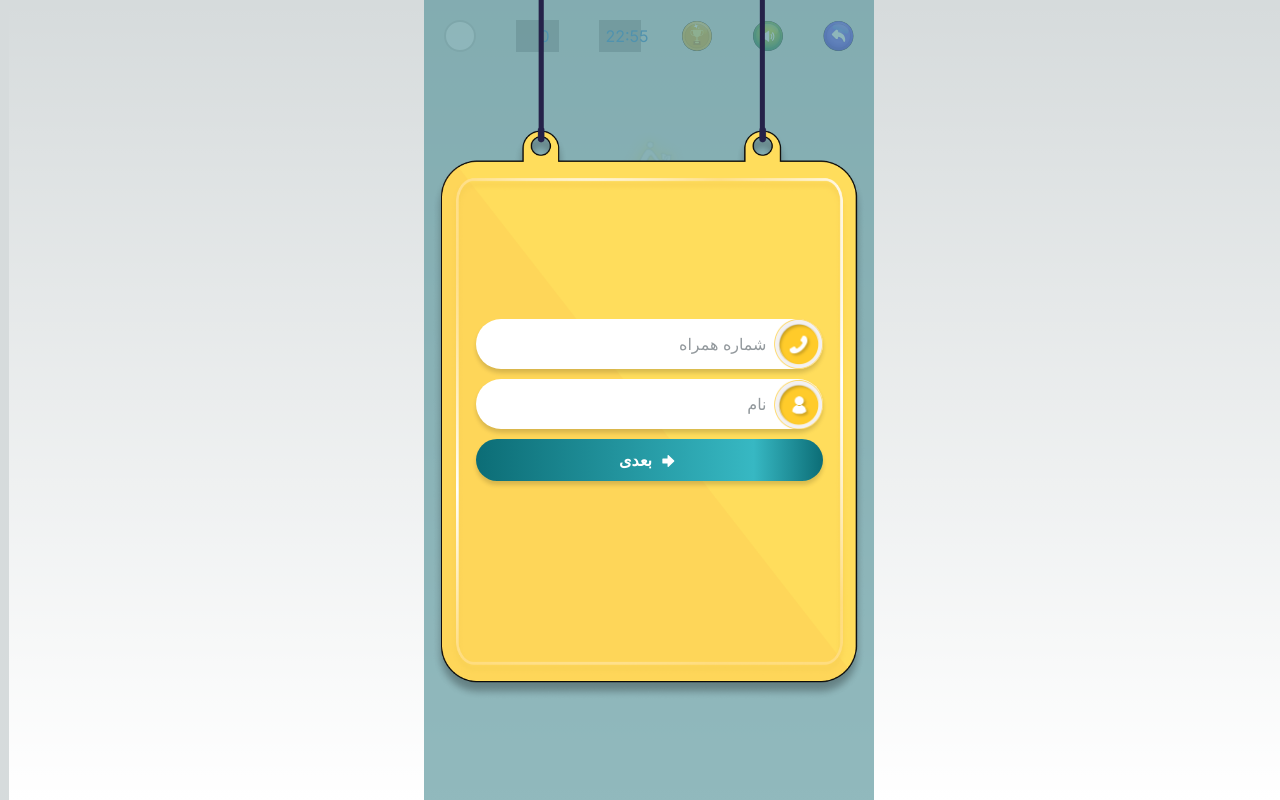
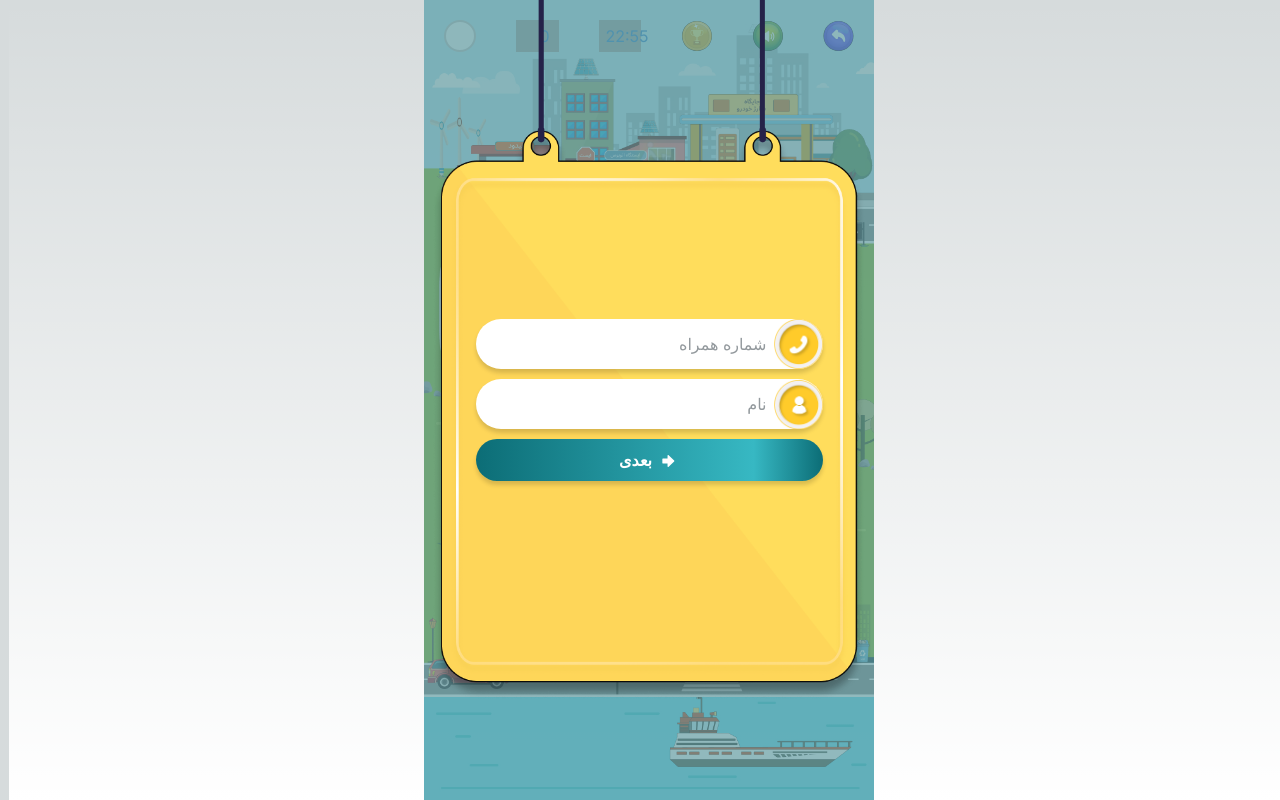
Before and after one commit to Omid-Jafari/dr_gamification_frontend, a Next.js app: page / in a window 1280 px wide. Built offline with nearby package versions, Linux system fonts and the light colour scheme; grey boxes are pictures that could not be loaded.

Commit message:
style: added town image bg

```diff
--- a/app/page.tsx
+++ b/app/page.tsx
@@ -1,9 +1,8 @@
-import "animate.css";
 import Link from "next/link";
 
 export default function Home() {
   return (
-    <main className="w-full h-[100vh]">
+    <main className="w-full h-[100vh] bg-[url(/homePageBG.jpg)] bg-no-repeat sm:bg-[length:auto_100%] bg-[length:100%_100%]">
       <Link
         className="absolute top-[15%] w-[20%] left-[40%]"
         href="/transportation"
```
